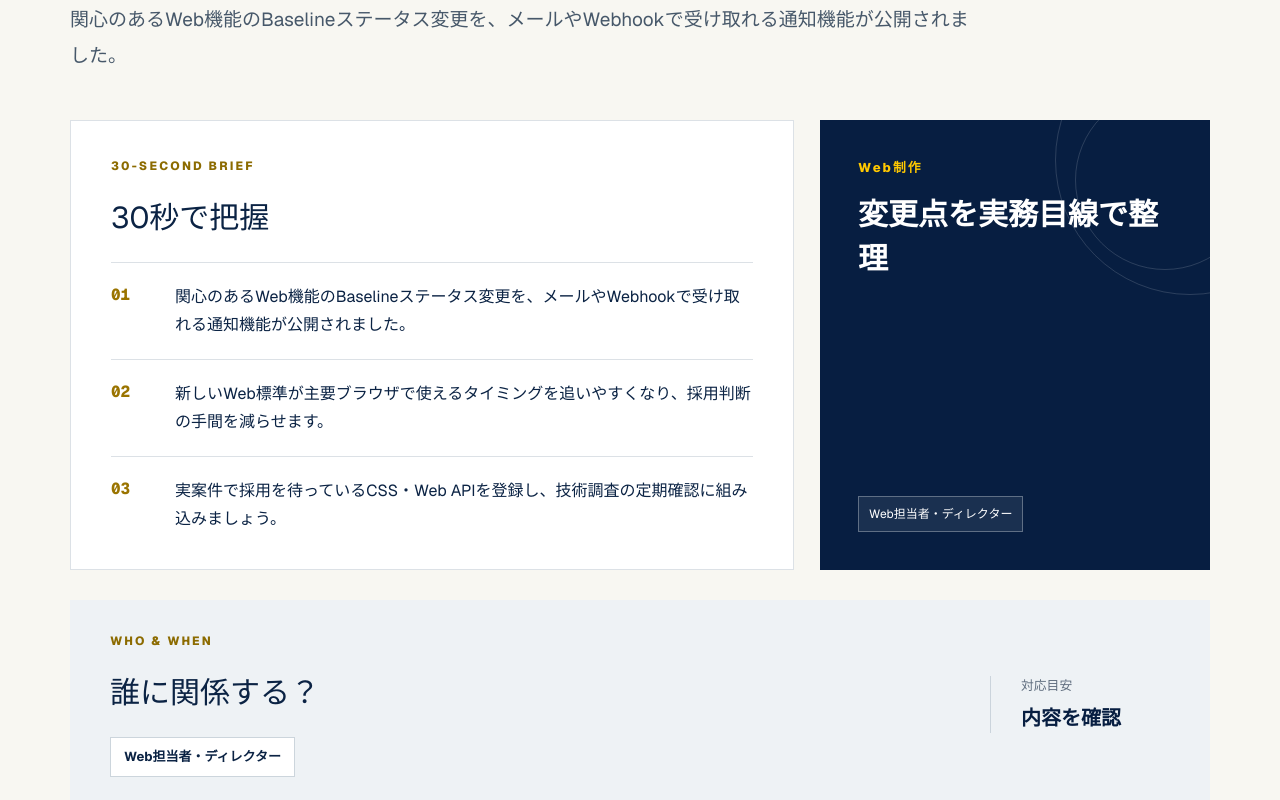
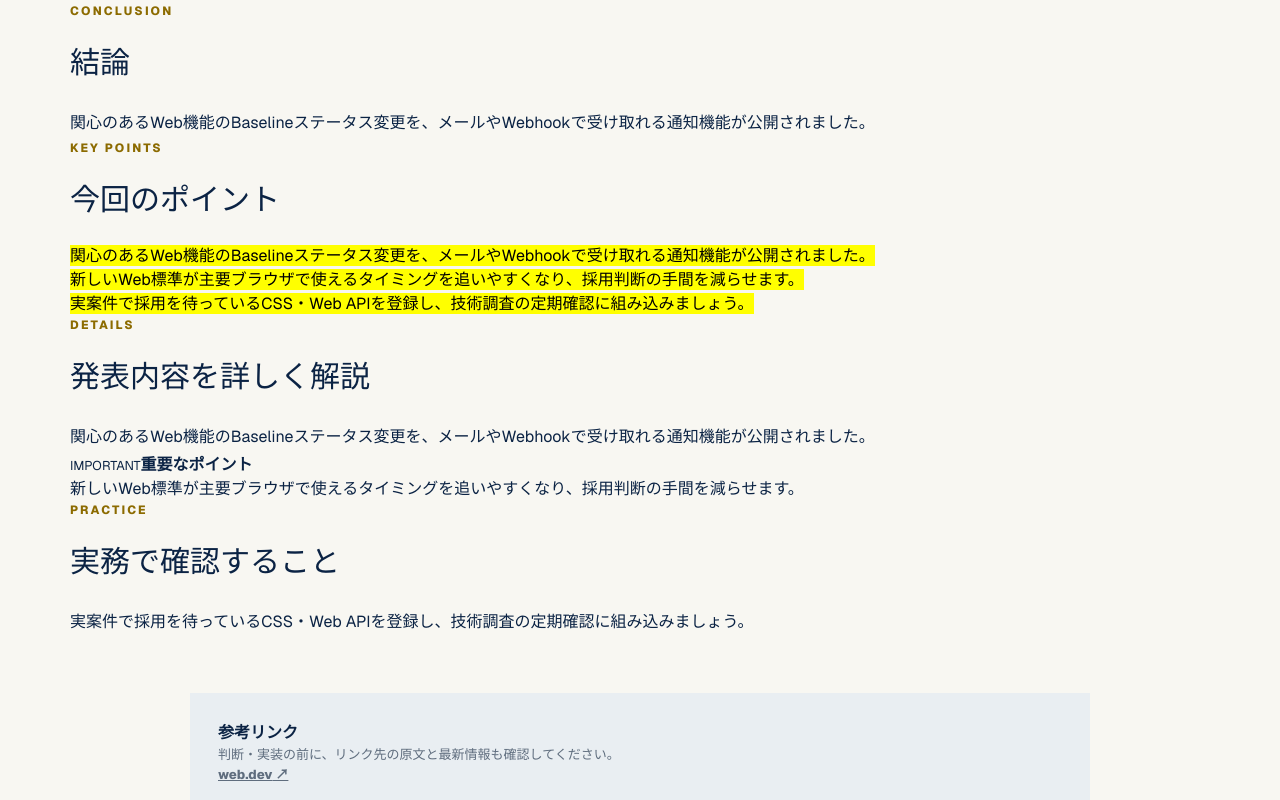
Before and after one commit to oka-wani/web-direction-lab, a Next.js app: page /news/baseline-alerts in a window 1280 px wide. Shown: the part 420-1220 px from the top of the page. Built offline with nearby package versions, Linux system fonts and the light colour scheme.

Commit message:
Simplify news article reading flow

```diff
--- a/app/components/NewsArticle.tsx
+++ b/app/components/NewsArticle.tsx
@@ -5,44 +5,47 @@ function Paragraphs({ text }: { text: string }) {
 }
 
 export default function NewsArticle({ item }: { item: NewsItem }) {
-  const quickSummary = item.quickSummary ?? [item.summary, item.impact, item.action];
-  const actions = item.actions ?? item.action.split(/\n\s*\n/).slice(0, 3);
-  const affected = item.affected ?? ["Web担当者・ディレクター"];
+  const points = item.quickSummary ?? [item.summary, item.impact, item.action];
   const sources = item.sources?.length ? item.sources : [{ name: item.sourceName, url: item.sourceUrl }];
 
   return <main className="archive-page">
     <header className="site-header"><a className="logo" href="/">Web Direction <span>Lab</span></a><nav aria-label="メインナビゲーション"><a href="/knowledge">ナレッジ</a><a href="/news" aria-current="page">Webニュース</a><a href="/roadmap">学習ロードマップ</a><a href="/#topics">カテゴリ</a></nav></header>
-    <article className="news-detail">
+    <article className="news-detail news-detail--simple">
       <p className="breadcrumb"><a href="/">トップ</a> / <a href="/news">Webニュース</a> / {item.category}</p>
-      <div className="news-detail-meta"><span>{item.category}</span><time>{item.date}</time><em>{item.serviceName ?? "WEB UPDATE"}</em></div>
+      <div className="news-detail-meta"><span>{item.category}</span><time>{item.date}</time>{item.serviceName && <em>{item.serviceName}</em>}</div>
       <h1>{item.title}</h1>
-      <p className="news-lead">{item.summary}</p>
 
-      <div className="news-overview">
-        <section className="news-snapshot">
-          <p className="section-kicker">30-SECOND BRIEF</p>
-          <h2>30秒で把握</h2>
-          <ol>{quickSummary.slice(0, 3).map((point, index) => <li key={point}><span>0{index + 1}</span><p>{point}</p></li>)}</ol>
-        </section>
-        <aside className="news-visual" aria-label="ニュースの要点">
-          <div><small>{item.visual?.label ?? item.serviceName ?? item.category}</small><b>{item.visual?.headline ?? "変更点を実務目線で整理"}</b></div>
-          <ul>{(item.visual?.items ?? affected).slice(0, 4).map((label) => <li key={label}>{label}</li>)}</ul>
-        </aside>
-      </div>
-
-      <section className="news-decision">
-        <div><p className="section-kicker">WHO & WHEN</p><h2>誰に関係する？</h2><div className="news-tags">{affected.map((label) => <span key={label}>{label}</span>)}</div></div>
-        <div className="news-action-level"><small>対応目安</small><strong>{item.actionLevel ?? "内容を確認"}</strong></div>
+      <section className="news-conclusion">
+        <p className="section-kicker">CONCLUSION</p>
+        <h2>結論</h2>
+        <p>{item.summary}</p>
       </section>
 
-      {item.beforeAfter && <section className="news-change"><p className="section-kicker">WHAT CHANGED</p><h2>何が変わった？</h2><div><article><small>変更前</small><p>{item.beforeAfter.before}</p></article><span aria-hidden="true">→</span><article><small>変更後</small><p>{item.beforeAfter.after}</p></article></div></section>}
+      <section className="news-points">
+        <p className="section-kicker">KEY POINTS</p>
+        <h2>今回のポイント</h2>
+        <ul>{points.slice(0, 4).map((point) => <li key={point}><mark>{point}</mark></li>)}</ul>
+      </section>
 
-      <section className="news-actions"><p className="section-kicker">ACTION</p><h2>Web担当者がやること</h2><ul>{actions.map((action) => <li key={action}>{action}</li>)}</ul></section>
+      <section className="news-body-section">
+        <p className="section-kicker">DETAILS</p>
+        <h2>発表内容を詳しく解説</h2>
+        <Paragraphs text={item.whatHappened ?? item.summary} />
+      </section>
 
-      <section className="news-background"><p className="section-kicker">DETAILS</p><h2>発表内容と背景</h2><Paragraphs text={item.whatHappened ?? item.summary} /></section>
-      <section className="news-background"><p className="section-kicker">IMPACT</p><h2>実務への影響</h2><Paragraphs text={item.impact} /></section>
+      <aside className="news-important">
+        <small>IMPORTANT</small>
+        <strong>重要なポイント</strong>
+        <Paragraphs text={item.impact} />
+      </aside>
 
-      <aside className="source-box"><b>公式情報・参考リンク</b><p>判断・実装の前に、リンク先の原文と最新情報も確認してください。</p>{sources.map((source) => <p key={source.url}><a href={source.url} target="_blank" rel="noreferrer">{source.name} ↗</a></p>)}</aside>
+      <section className="news-body-section">
+        <p className="section-kicker">PRACTICE</p>
+        <h2>実務で確認すること</h2>
+        <Paragraphs text={item.action} />
+      </section>
+
+      <aside className="source-box"><b>参考リンク</b><p>判断・実装の前に、リンク先の原文と最新情報も確認してください。</p>{sources.map((source) => <p key={source.url}><a href={source.url} target="_blank" rel="noreferrer">{source.name} ↗</a></p>)}</aside>
       <div className="news-back"><a className="button button--secondary" href="/news">← Webニュース一覧へ</a></div>
     </article>
     <footer><a className="logo" href="/">Web Direction <span>Lab</span></a><p>公式情報を、実務で使える判断材料に。</p><small>© 2026 Web Direction Lab</small></footer>
```
